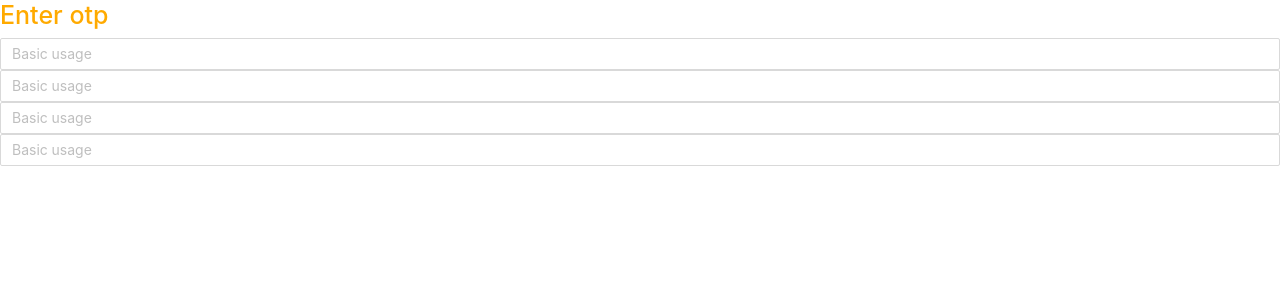
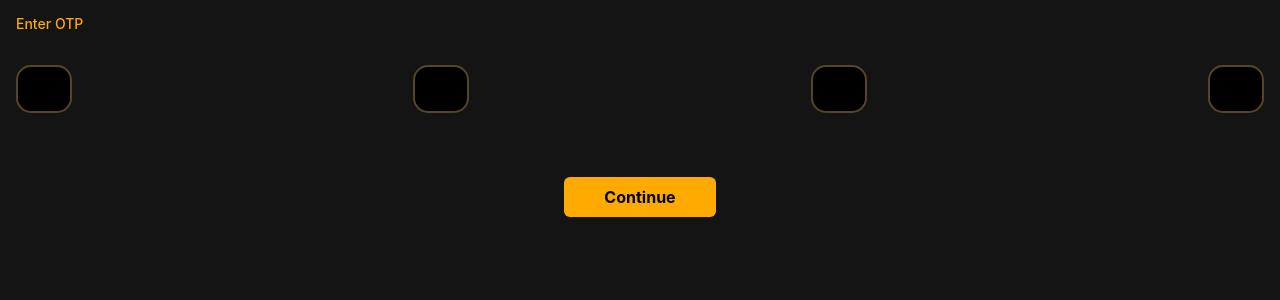
Before and after one commit to itsjahidhasan/food_project, a Next.js app: page /loginotp in a window 1280 px wide. Shown: the top 300 px of the page. Built offline with nearby package versions, Linux system fonts and the light colour scheme.

Commit message:
otp page updated

```diff
--- a/src/components/layout/loginotp.js
+++ b/src/components/layout/loginotp.js
@@ -2,14 +2,15 @@ import { Input } from 'antd';
 
 export default function Loginotp() {
     return (
-        <body>
-            <h4 id="text">Enter otp</h4>
-            <div>
-                <Input placeholder="Basic usage" />
-                <Input placeholder="Basic usage" />
-                <Input placeholder="Basic usage" />
-                <Input placeholder="Basic usage" />
+        <div className='otp'>
+            <h6 id="text">Enter OTP</h6>
+            <div className='input-field'>
+                <Input className='input-text' />
+                <Input className='input-text' />
+                <Input className='input-text' />
+                <Input className='input-text' />
             </div>
-        </body>
+            <button id='button' >Continue</button>
+        </div>
     );
 };
--- a/styles/scss/_login.scss
+++ b/styles/scss/_login.scss
@@ -44,6 +44,7 @@
 
 .vertical-center {
     margin: 0;
-    align-items: center;
+
+    text-align: center;
 
 }
--- a/styles/scss/loginotp.scss
+++ b/styles/scss/loginotp.scss
@@ -1,9 +1,44 @@
-body {
-    // background-color: black;
+.otp {
+    position: absolute;
+    width: 100%;
+    height: 100%;
+    background-color: #141414;
+    text-align: center;
+    padding: 1rem;
+}
 
+.input-field {
+
+    display: flex;
+    justify-content: space-between;
+    border: none;
+    margin: auto;
+    margin-top: 2rem;
+    margin-bottom: 2.5rem;
+
+}
+
+.input-text {
+    background-color: #000000;
+    border-radius: 15px;
+    border: 2px solid #554627;
+    width: 3.5rem;
+    height: 3rem;
 }
 
 #text {
     color: #ffaa00;
-    ;
+    text-align: left;
+    font-size: 14px;
 }
+
+#button {
+    padding: .5rem 2.5rem;
+    margin-top: 1.5rem;
+    font-weight: bolder;
+    display: inline-block;
+    color: black;
+    background-color: #ffaa00;
+    border: none;
+    border-radius: 6px;
+}
```
Also changed, not shown: src/components/layout/login.js (+10 -5 lines).
